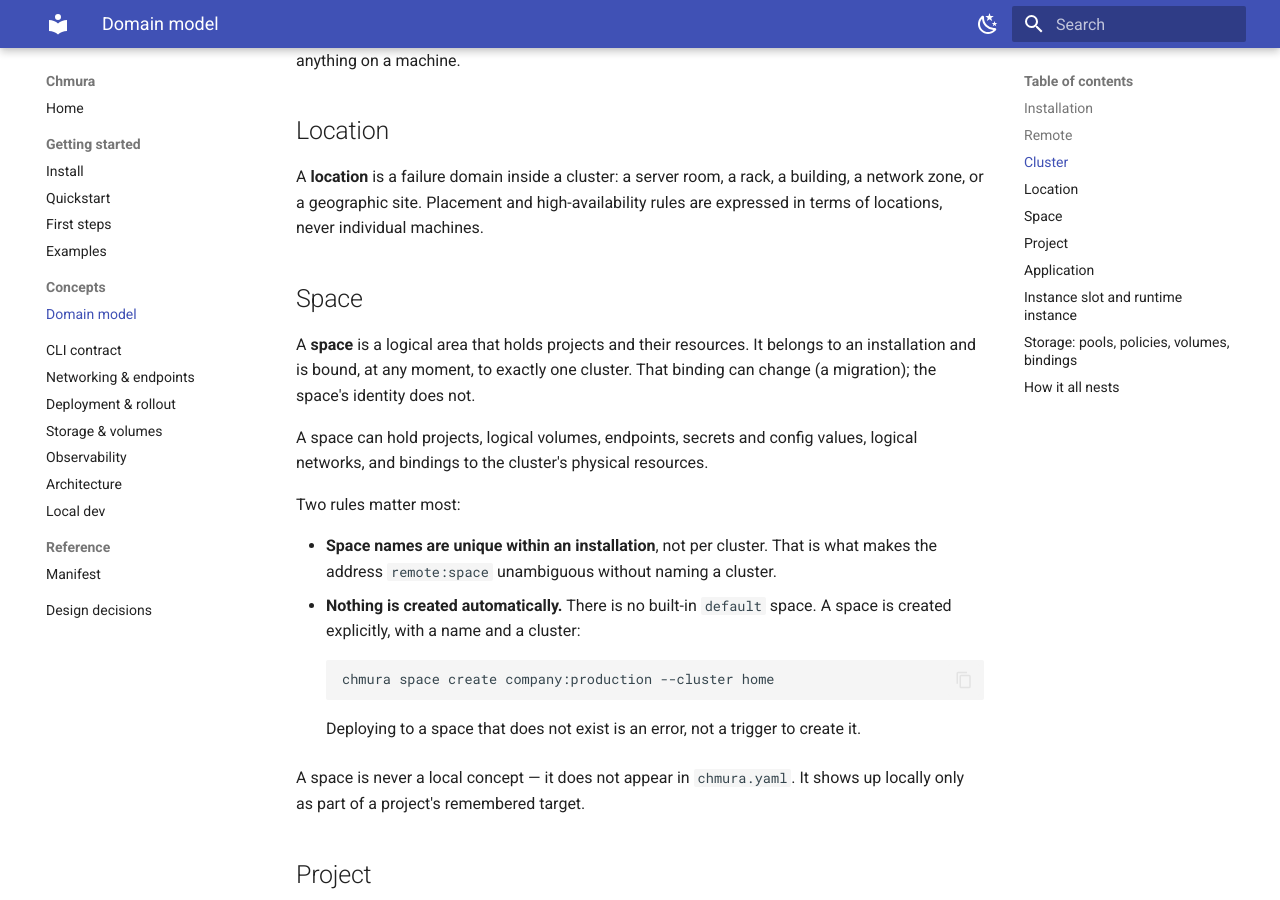
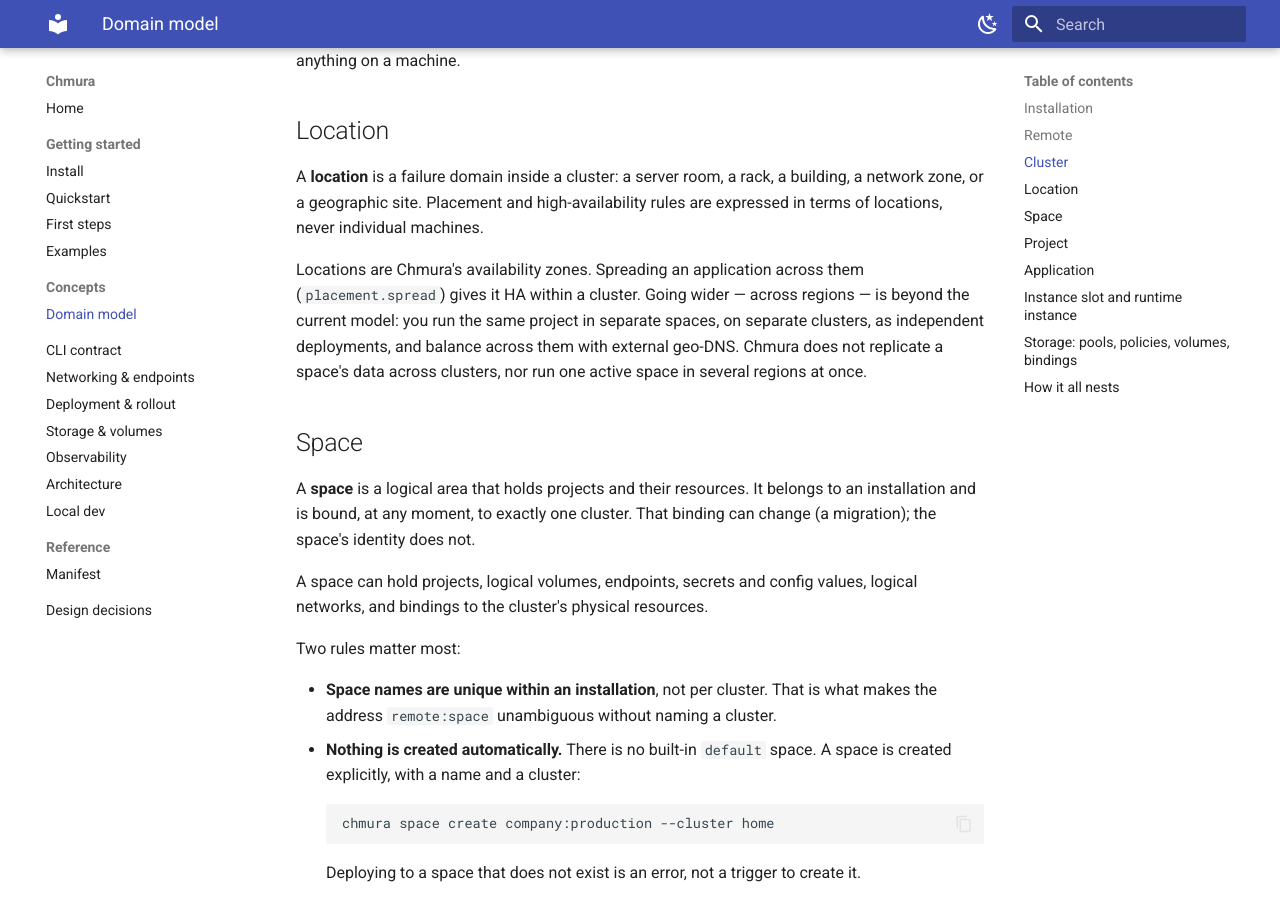
Before and after one commit to daropotter/chmura, an MkDocs documentation site: the page built from docs/concepts/domain-model.md, in a window 1280 px wide and 900 px high, scrolled down 1132 px. Built offline with MkDocs 1.6.1 and Material for MkDocs 9.7.7, drawn with Linux system fonts in a browser that asks for light colours.

Commit message:
docs: record availability-zone / multi-region position on the Location concept

```diff
--- a/docs/concepts/domain-model.md
+++ b/docs/concepts/domain-model.md
@@ -55,6 +55,13 @@ install anything on a machine.
 A **location** is a failure domain inside a cluster: a server room, a rack, a
 building, a network zone, or a geographic site. Placement and high-availability
 rules are expressed in terms of locations, never individual machines.
+
+Locations are Chmura's availability zones. Spreading an application across them
+(`placement.spread`) gives it HA within a cluster. Going wider — across regions —
+is beyond the current model: you run the same project in separate spaces, on
+separate clusters, as independent deployments, and balance across them with
+external geo-DNS. Chmura does not replicate a space's data across clusters, nor
+run one active space in several regions at once.
 
 ## Space
 
```
